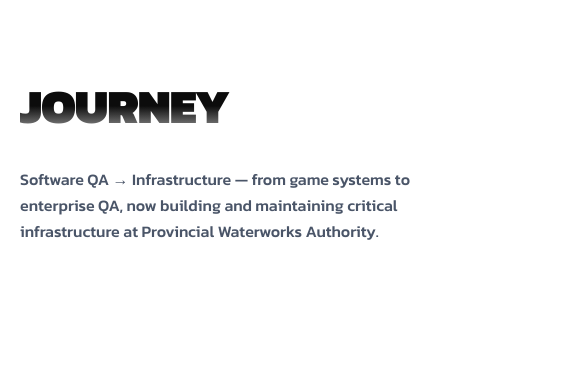
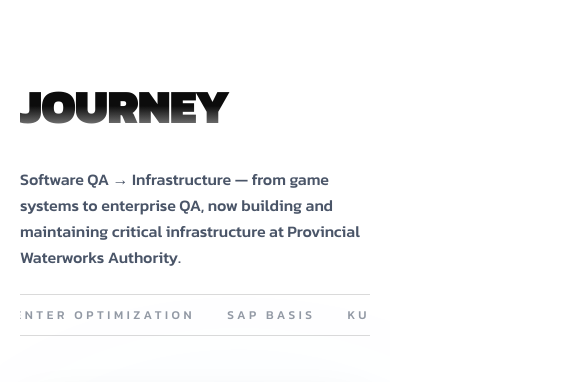
Before and after one commit to bom-sudo/resume, a React (Vite) app: page / in a window 390 px wide. Shown: the part 2130-2512 px from the top of the page, 585 px wide, since content can reach past the window. Built offline with nearby package versions, Linux system fonts and the light colour scheme.

Commit message:
feat: implement ExperienceSection with reusable FadeIn animation component

```diff
--- a/src/App.tsx
+++ b/src/App.tsx
@@ -10,7 +10,7 @@
 
 function App() {
   return (
-    <main className="bg-bg-primary min-h-screen text-text-muted font-sans selection:bg-[#B600A8]/30 selection:text-white">
+    <main className="bg-bg-primary min-h-screen text-text-muted font-sans selection:bg-[#B600A8]/30 selection:text-white overflow-x-hidden w-full">
       <ThemeToggle />
       <HeroSection />
       <MarqueeSection />
--- a/src/components/animations/FadeIn.tsx
+++ b/src/components/animations/FadeIn.tsx
@@ -22,7 +22,7 @@
     <motion.div
       initial={{ opacity: 0, y, x }}
       whileInView={{ opacity: 1, y: 0, x: 0 }}
-      viewport={{ once: true, margin: "50px", amount: 0 }}
+      viewport={{ once: true, margin: "0px", amount: 0 }}
       transition={{
         delay,
         duration,
--- a/src/components/sections/ExperienceSection.tsx
+++ b/src/components/sections/ExperienceSection.tsx
@@ -15,7 +15,7 @@
       </div>
 
       <div className="max-w-7xl mx-auto grid lg:grid-cols-[400px_1fr] xl:grid-cols-[460px_1fr] gap-12 lg:gap-24 xl:gap-32">
-        <div className="lg:sticky lg:top-0 lg:h-screen lg:flex lg:flex-col lg:justify-center lg:py-32">
+        <div className="min-w-0 lg:sticky lg:top-0 lg:h-screen lg:flex lg:flex-col lg:justify-center lg:py-32">
           <FadeIn delay={0} y={30}>
             <h2
               className="font-black uppercase tracking-tight text-transparent bg-clip-text bg-gradient-to-b from-text-primary via-text-primary to-text-primary/20 mb-6"
@@ -28,7 +28,9 @@
               critical infrastructure at {profile.company}.
             </p>
 
-            <JourneyMotionGraphic />
+            <div className="hidden lg:block">
+              <JourneyMotionGraphic />
+            </div>
 
             <motion.div
               className="relative overflow-hidden py-3 border-y border-border-primary"
@@ -56,7 +58,7 @@
           </FadeIn>
         </div>
 
-        <div className="flex flex-col gap-12 lg:py-32">
+        <div className="min-w-0 flex flex-col gap-12 lg:py-32">
           {journey.map((exp, i) => (
             <motion.a
               key={exp.company}
@@ -65,7 +67,7 @@
               rel="noopener noreferrer"
               initial={{ opacity: 0, y: 50 }}
               whileInView={{ opacity: 1, y: 0 }}
-              viewport={{ once: true, margin: '-100px' }}
+              viewport={{ once: true, margin: '-20px' }}
               transition={{ duration: 0.8, delay: i * 0.1, ease: [0.21, 0.47, 0.32, 0.98] }}
               className="group block rounded-[32px] bg-bg-inverse/[0.03] backdrop-blur-xl border border-border-primary p-6 sm:p-8 md:p-10 hover:bg-bg-inverse/[0.05] transition-all duration-500 cursor-pointer shadow-2xl overflow-hidden relative"
             >
--- a/src/index.css
+++ b/src/index.css
@@ -47,6 +47,9 @@
     font-family: var(--font-sans);
     transition: background-color 0.3s ease, color 0.3s ease;
   }
+  *, *::before, *::after {
+    box-sizing: border-box;
+  }
 }
 
 @layer utilities {
```
Also changed, not shown: 1 other file (tests, documents, lock files or other folders).
